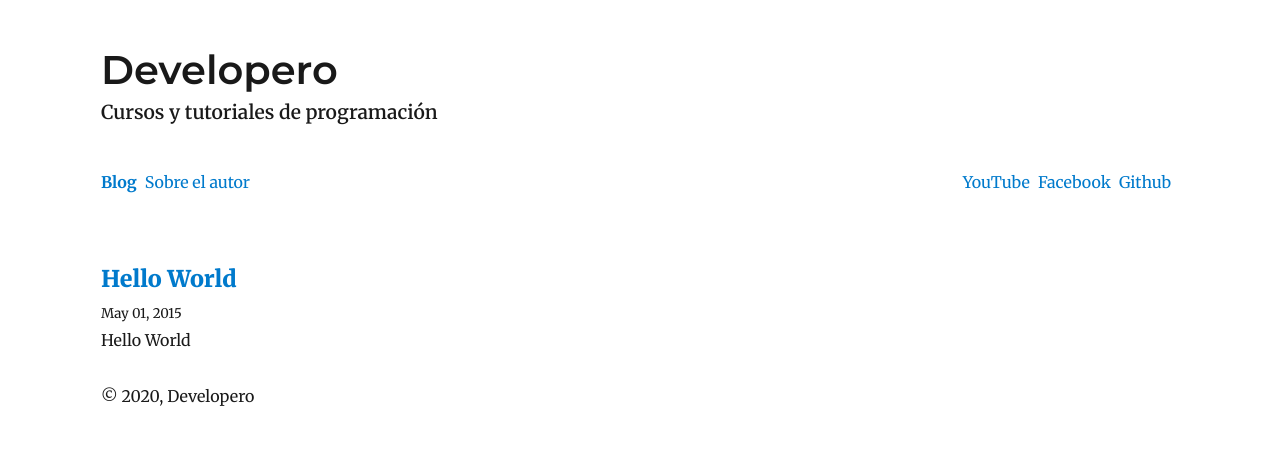
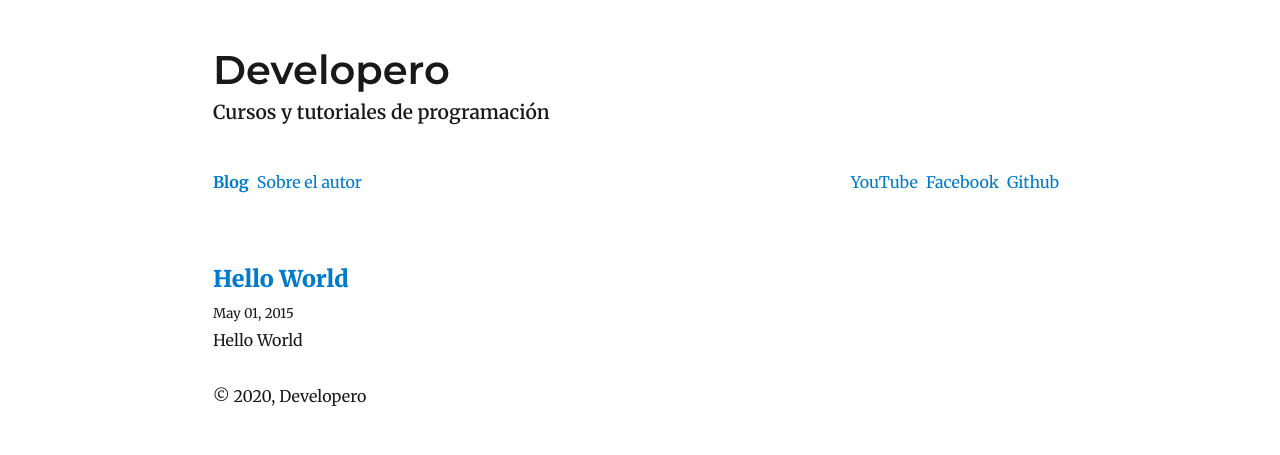
Before and after one commit to Developero-oficial/blog, a Gatsby site: page / in a window 1280 px wide. Built offline with nearby package versions, Linux system fonts and the light colour scheme; Gatsby itself is replaced by a stand-in of ours; some packages are replaced by stand-ins of ours.

Commit message:
layout maxWidth updated

```diff
--- a/src/components/layout.js
+++ b/src/components/layout.js
@@ -40,7 +40,7 @@ const Layout = ({ location, title, description, social, children }) => {
       style={{
         marginLeft: `auto`,
         marginRight: `auto`,
-        maxWidth: rhythm(40),
+        maxWidth: rhythm(32),
         padding: `${rhythm(1.5)} ${rhythm(3 / 4)}`,
       }}
     >
```
